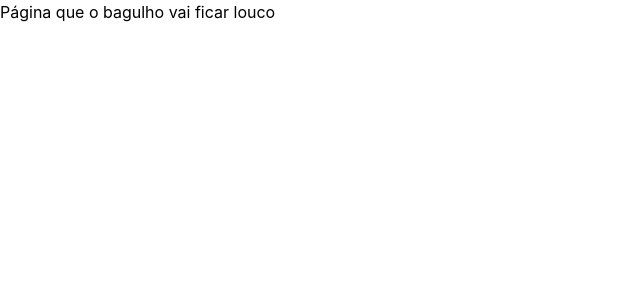
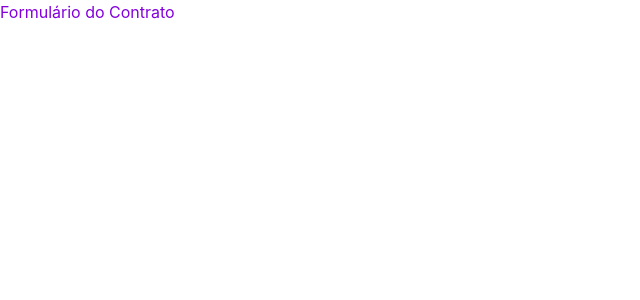
Before and after one commit to victorfongaro/portal-juridico-financeiro, a React (Vite) app in the folder portal-adm/: page /portal-juridico-financeiro/gerar-contrato in a window 1280 px wide. Shown: the top 300 px of the page, without its empty margins (0-640 px from the left). Built offline with nearby package versions, Linux system fonts and the light colour scheme.

Commit message:
add(header): generateContract

```diff
--- a/portal-adm/src/components/Header.tsx
+++ b/portal-adm/src/features/componentsDashboard/Header.tsx
@@ -1,4 +1,3 @@
-
 function Header (){
     return (
         <header className="mb-6 flex flex-col justify-between gap-4 border-b border-slate-200 pb-4 md:flex-row md:items-center">
--- a/portal-adm/src/pages/GenerateContract.tsx
+++ b/portal-adm/src/pages/GenerateContract.tsx
@@ -1,7 +1,9 @@
 function GenerateContract (){
     return (
     <main>
-        <h1>Página que o bagulho vai ficar louco</h1>
+        <header>
+            <h1 className="text-purple-700 bg-white">Formulário do Contrato</h1>
+        </header>
     </main>
 
     )
```
Also changed, not shown: portal-adm/src/pages/DashboardPage.tsx (+5 -5 lines), portal-adm/src/features/components/Header.tsx (added), portal-adm/src/features/componentsDashboard/AutomationContract.tsx (renamed from portal-adm/src/components/AutomationContract.tsx), portal-adm/src/features/componentsDashboard/AutomationInadimplencia.tsx (renamed from portal-adm/src/components/AutomationInadimplencia.tsx), portal-adm/src/features/componentsDashboard/Dashboard.tsx (renamed from portal-adm/src/components/Dashboard.tsx), portal-adm/src/features/componentsDashboard/Documents.tsx (renamed from portal-adm/src/components/Documents.tsx).
